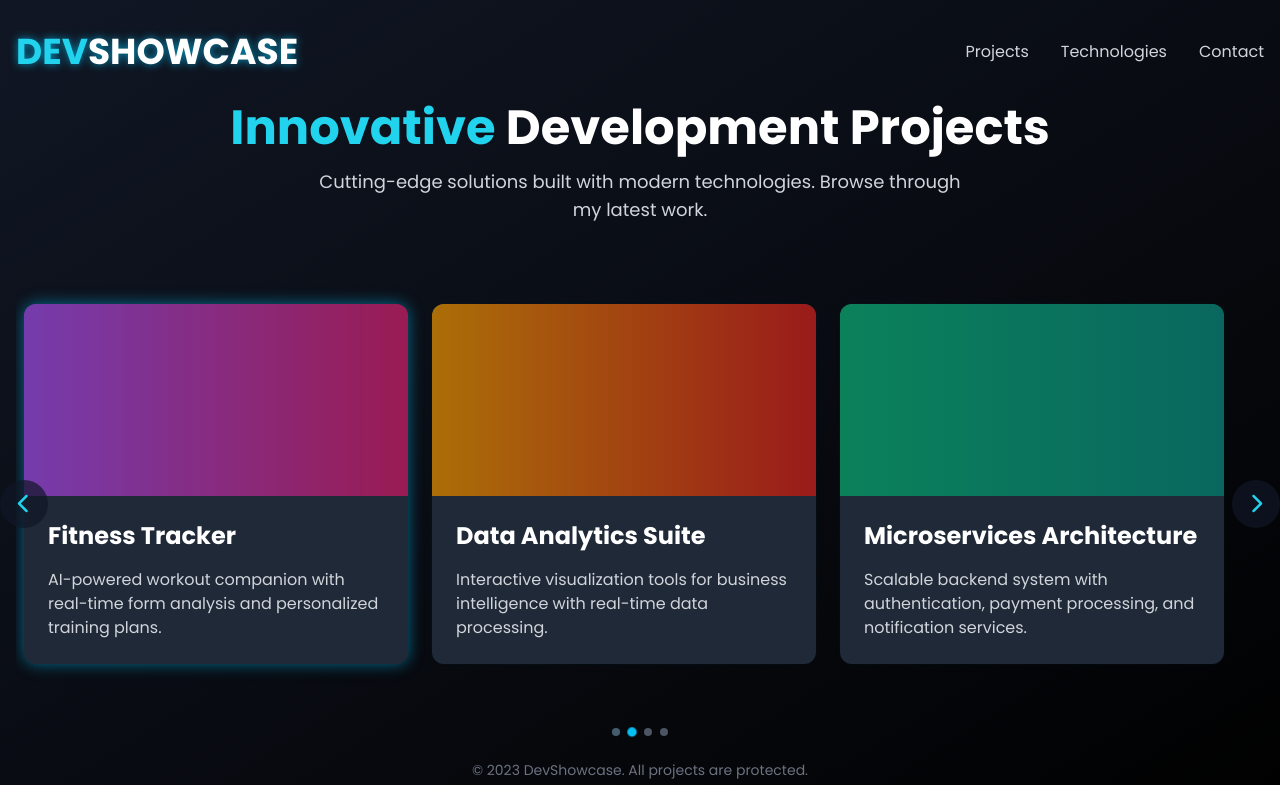
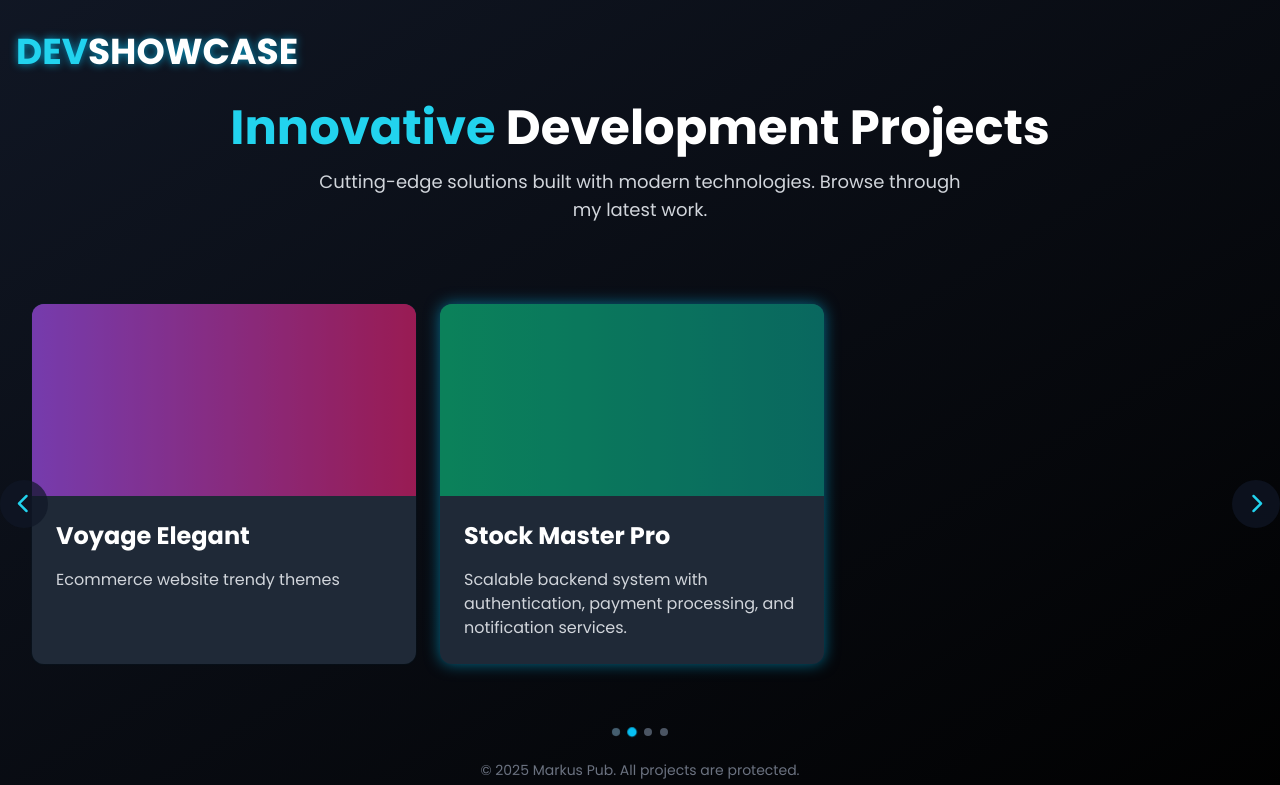
Before and after one commit to mahmoud-ath/Websites, a plain HTML site: page index.html in a window 1280 px wide. Shown: the top 785 px of the page. Drawn offline with nearby package versions, Linux system fonts and the light colour scheme.

Commit message:
update the index

```diff
--- a/index.html
+++ b/index.html
@@ -61,9 +61,6 @@
             <div class="flex justify-between items-center">
                 <h1 class="digital-font text-3xl md:text-4xl font-bold text-cyan-400 glow-text">DEV<span class="text-white">SHOWCASE</span></h1>
                 <nav class="hidden md:flex space-x-8">
-                    <a href="#" class="text-gray-300 hover:text-cyan-400 transition-colors">Projects</a>
-                    <a href="#" class="text-gray-300 hover:text-cyan-400 transition-colors">Technologies</a>
-                    <a href="#" class="text-gray-300 hover:text-cyan-400 transition-colors">Contact</a>
                 </nav>
                 <button class="md:hidden text-cyan-400 text-2xl">
                     <i class="fas fa-bars"></i>
@@ -86,15 +83,7 @@
             <div class="relative">
                 <div class="carousel-container flex overflow-x-auto snap-x snap-mandatory space-x-6 px-4 py-8 scroll-smooth" id="carousel">
                     <!-- Project 1 -->
-                    <div   class="project-card flex-shrink-0 w-80 md:w-96 snap-start bg-gray-800 rounded-xl overflow-hidden glow-border hover:glow-border">
-                       <a href="momento_system.html"> <div class="h-48 bg-gradient-to-r from-blue-500 to-cyan-600 relative overflow-hidden">
-                            <div class="absolute inset-0 bg-black opacity-30"></div>
-                        </div>
-                        <div class="p-6">
-                            <h3 class="digital-font text-2xl font-bold text-white mb-4">E-Commerce Platform</h3>
-                            <p class="text-gray-300">A full-featured online store with payment integration, inventory management, and analytics dashboard.</p>
-                        </div> </a>
-                    </div>
+
 
                     <!-- Project 2 -->
                     <div class="project-card flex-shrink-0 w-80 md:w-96 snap-start bg-gray-800 rounded-xl overflow-hidden glow-border hover:glow-border">
@@ -102,23 +91,13 @@
                             <div class="absolute inset-0 bg-black opacity-30"></div>
                         </div>
                         <div class="p-6">
-                            <h3 class="digital-font text-2xl font-bold text-white mb-4">Fitness Tracker</h3>
-                            <p class="text-gray-300">AI-powered workout companion with real-time form analysis and personalized training plans.</p>
+                            <h3 class="digital-font text-2xl font-bold text-white mb-4">Voyage Elegant</h3>
+                            <p class="text-gray-300">Ecommerce website trendy themes </p>
                         </div> </a>
                     </div>
 
                     <!-- Project 3 -->
-                    <div class="project-card flex-shrink-0 w-80 md:w-96 snap-start bg-gray-800 rounded-xl overflow-hidden glow-border hover:glow-border">
-                        <a href="data_analytics_suite.html">
-                        <div class="h-48 bg-gradient-to-r from-amber-500 to-red-600 relative overflow-hidden">
-                            <div class="absolute inset-0 bg-black opacity-30"></div>
-                        </div>
-                        <div class="p-6">
-                            <h3 class="digital-font text-2xl font-bold text-white mb-4">Data Analytics Suite</h3>
-                            <p class="text-gray-300">Interactive visualization tools for business intelligence with real-time data processing.</p>
-                        </div>
-                        </a>
-                    </div>
+
 
                     <!-- Project 4 -->
                     <div class="project-card flex-shrink-0 w-80 md:w-96 snap-start bg-gray-800 rounded-xl overflow-hidden glow-border hover:glow-border">
@@ -128,7 +107,7 @@
                         </div>
                         <div class="p-6">
 
-                            <h3 class="digital-font text-2xl font-bold text-white mb-4">Microservices Architecture</h3>
+                            <h3 class="digital-font text-2xl font-bold text-white mb-4">Stock Master Pro</h3>
                             <p class="text-gray-300">Scalable backend system with authentication, payment processing, and notification services.</p>
                         </div>
                     </div>
@@ -154,7 +133,7 @@
 
         <!-- Footer -->
         <footer class="py-6 text-center text-gray-500 text-sm">
-            <p>© 2023 DevShowcase. All projects are protected.</p>
+            <p>© 2025 Markus Pub. All projects are protected.</p>
             <div class="flex justify-center space-x-4 mt-2">
                 <a href="#" class="text-gray-500 hover:text-cyan-400 transition-colors"><i class="fab fa-github"></i></a>
                 <a href="#" class="text-gray-500 hover:text-cyan-400 transition-colors"><i class="fab fa-linkedin"></i></a>
```
Also changed, not shown: 1 other file.
